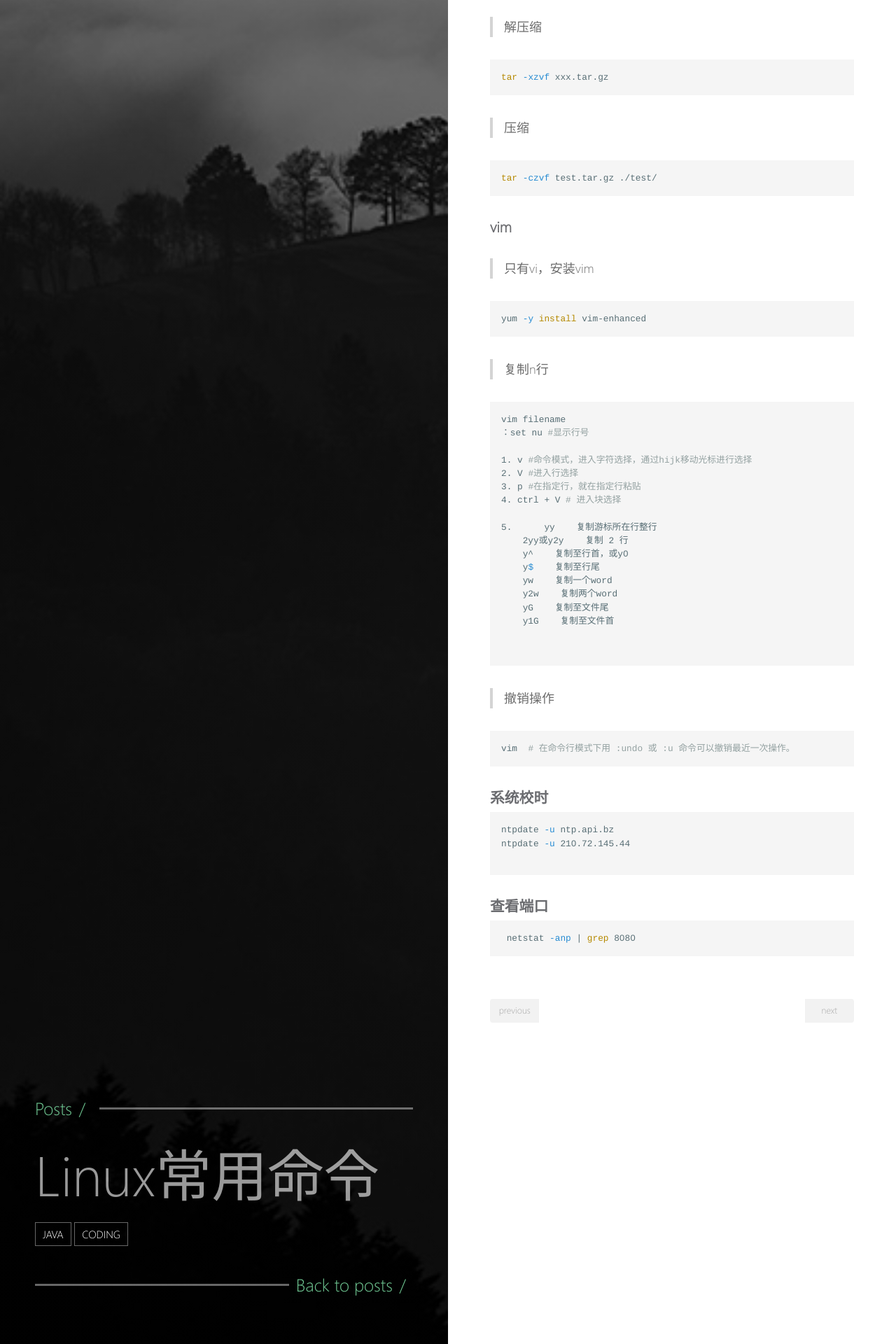
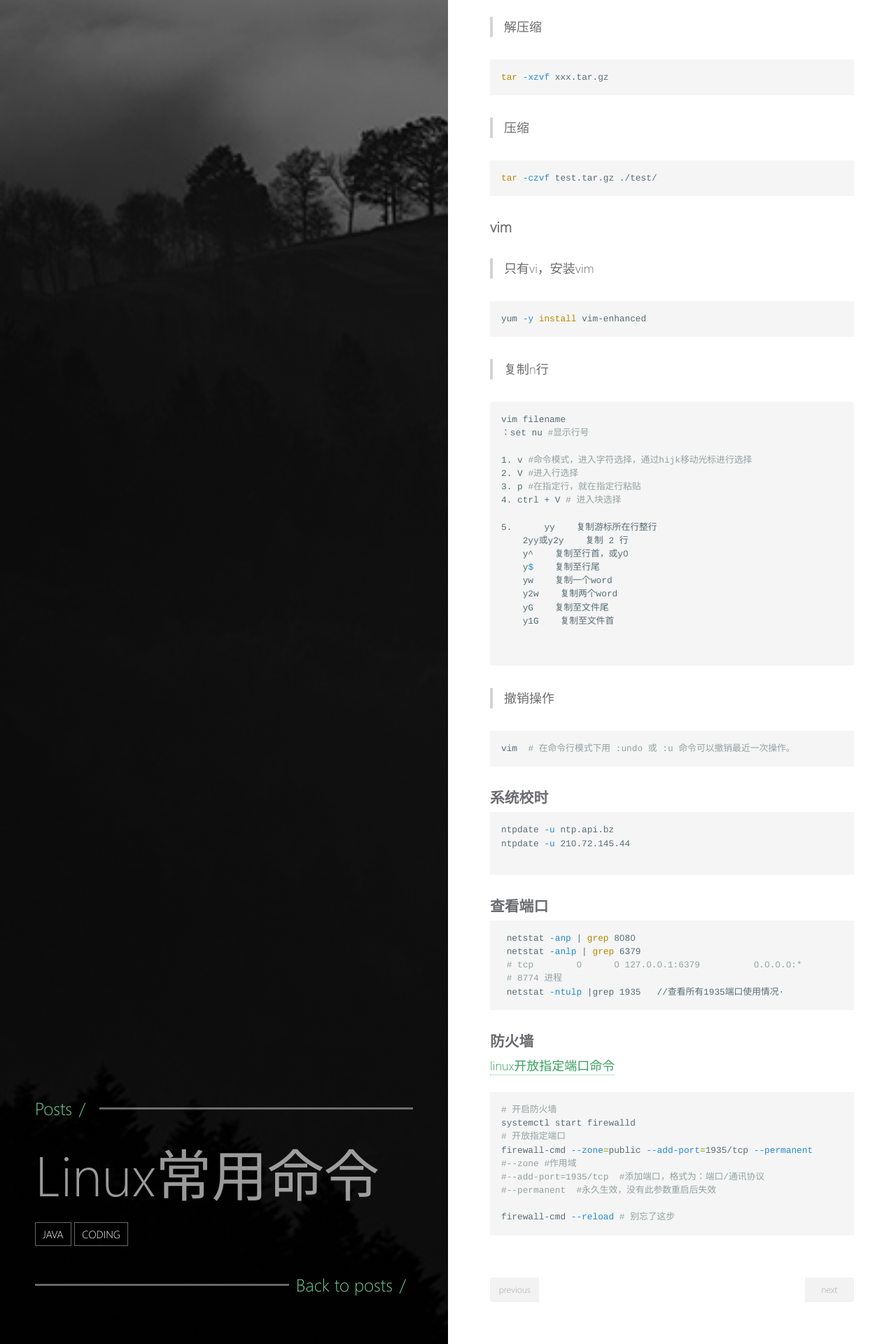
Before and after one commit to Maple-Chan/Maple-Chan.github.io, a Jekyll site: the page built from _posts/2020-03-10-Linux常用命令.md, in a window 1280 px wide. Shown: the part 1256-3176 px from the top of the page at 70% size. Built offline with Jekyll 4.4.1, drawn with Linux system fonts in a browser that asks for light colours.

````diff
--- a/_posts/2020-03-10-Linux常用命令.md
+++ b/_posts/2020-03-10-Linux常用命令.md
@@ -117,4 +117,26 @@ ntpdate -u 210.72.145.44
 
 ```bash
  netstat -anp | grep 8080
+ netstat -anlp | grep 6379
+ # tcp        0      0 127.0.0.1:6379          0.0.0.0:*               LISTEN      8774/./src/redis-se
+ # 8774 进程
+ netstat -ntulp |grep 1935   //查看所有1935端口使用情况·
 ```
+
+
+
+### 防火墙
+
+[linux开放指定端口命令](https://www.cnblogs.com/sxmny/p/11224842.html)
+
+```bash
+# 开启防火墙
+systemctl start firewalld
+# 开放指定端口
+firewall-cmd --zone=public --add-port=1935/tcp --permanent
+#--zone #作用域
+#--add-port=1935/tcp  #添加端口，格式为：端口/通讯协议
+#--permanent  #永久生效，没有此参数重启后失效
+
+firewall-cmd --reload # 别忘了这步
+```
````
Also changed, not shown: _posts/2020-05-07-Fabric常用命令.md (+3 -0 lines), _posts/2020-07-16-Redis学习.md (added, +75 -0 lines), _posts/2020-07-17-Fabric-lscc.md (added, +65 -0 lines).
